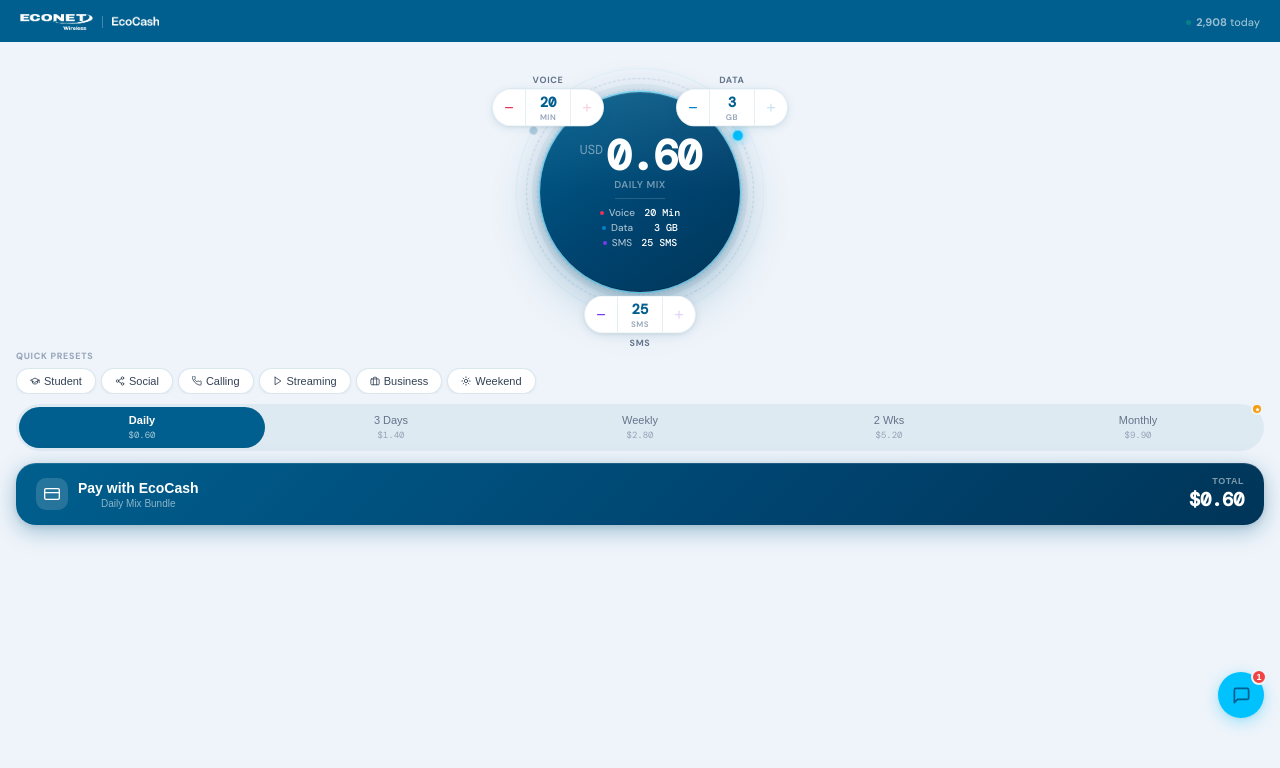
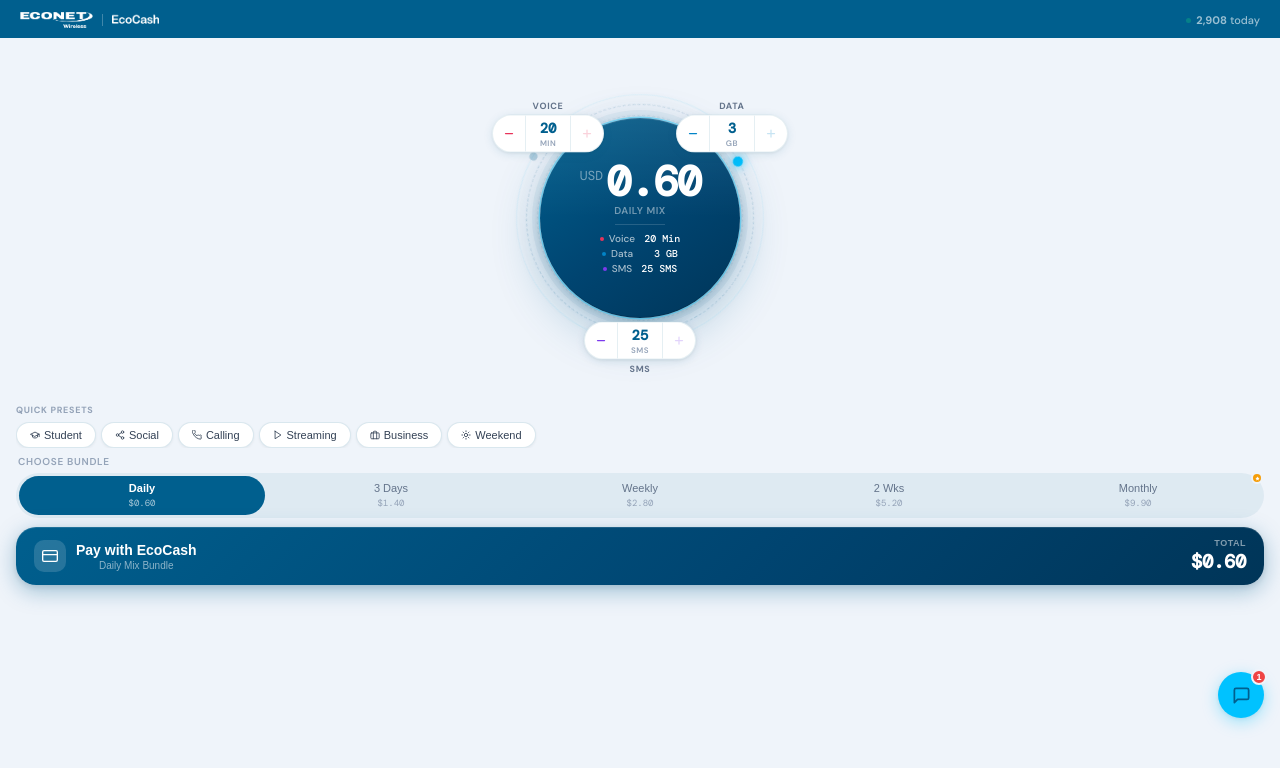
Before and after one commit to Lenkartel/Econet-v2, a website: page index.html in a window 1280 px wide. Drawn offline with nearby package versions, Linux system fonts and the light colour scheme; a web font is replaced by a local one.

Commit message:
Update index.html

```diff
--- a/index.html
+++ b/index.html
@@ -74,7 +74,7 @@
 .hdr{
   flex-shrink:0;
   background:var(--blue);
-  padding:max(14px,env(safe-area-inset-top)) 20px 12px;
+  padding:max(12px,env(safe-area-inset-top)) 20px 10px;
   display:flex;align-items:center;justify-content:space-between;
 }
 .logo{display:flex;align-items:center;gap:9px}
@@ -91,11 +91,13 @@
   We set explicit height to prevent overflow into other zones.
 */
 .circle-zone{
-  flex-shrink:0;
-  height:300px;
+  flex:1;
+  min-height:260px;
+  max-height:min(360px,55vw + 120px);
   display:flex;align-items:center;justify-content:center;
   position:relative;
   background:var(--bg);
+  /* No overflow:hidden — pods extend beyond circle edge */
 }
 
 /* Soft radial glow behind circle */
@@ -109,7 +111,7 @@
 
 /* The circle */
 .circle{
-  width:200px;height:200px;border-radius:50%;
+  width:min(200px,52vw);height:min(200px,52vw);border-radius:50%;
   background:linear-gradient(145deg,var(--blue) 0%,var(--blue2) 55%,var(--blue3) 100%);
   box-shadow:
     0 0 0 1.5px rgba(0,194,255,.4),
@@ -131,7 +133,7 @@
 /* Orbiting rings — visible on light background */
 .circle-ring{
   position:absolute;
-  width:228px;height:228px;border-radius:50%;
+  width:min(228px,59vw);height:min(228px,59vw);border-radius:50%;
   border:1.5px dashed rgba(0,95,142,.18);
   animation:ringRot 12s linear infinite;
   pointer-events:none;z-index:1;
@@ -155,7 +157,7 @@
 /* Outer slow ring */
 .circle-ring-outer{
   position:absolute;
-  width:248px;height:248px;border-radius:50%;
+  width:min(248px,64vw);height:min(248px,64vw);border-radius:50%;
   border:1px solid rgba(0,194,255,.08);
   animation:ringRot 30s linear infinite reverse;
   pointer-events:none;z-index:0;
@@ -228,7 +230,7 @@
 /* ══════ ZONE 3 — PRESETS ══════ */
 .presets-zone{
   flex-shrink:0;
-  padding:8px 16px 6px;
+  padding:6px 16px 4px;
   background:var(--bg);
 }
 .preset-label{font-size:9px;font-weight:700;text-transform:uppercase;letter-spacing:.7px;color:var(--t4);margin-bottom:6px}
@@ -250,9 +252,10 @@
 .preset-chip.active{background:var(--blue);border-color:var(--blue);color:#fff;box-shadow:0 3px 10px rgba(0,95,142,.25)}
 
 /* ══════ ZONE 4 — PLAN SELECTOR ══════ */
+.plan-zone-label{font-size:10px;font-weight:600;text-transform:uppercase;letter-spacing:.7px;color:var(--t4);margin-bottom:5px;padding:0 2px;}
 .plan-zone{
   flex-shrink:0;
-  padding:4px 16px 6px;
+  padding:3px 16px 5px;
   background:var(--bg);
 }
 .plan-track{
@@ -262,7 +265,7 @@
 }
 .plan-btn{
   flex:1;display:flex;flex-direction:column;align-items:center;
-  padding:7px 3px;border-radius:var(--rp);border:none;cursor:pointer;
+  padding:6px 3px;border-radius:var(--rp);border:none;cursor:pointer;
   background:transparent;
   transition:background .16s;position:relative;outline:none;
 }
@@ -277,11 +280,11 @@
 /* ══════ ZONE 5 — PAY BUTTON ══════ */
 .pay-zone{
   flex-shrink:0;
-  padding:6px 16px max(18px,env(safe-area-inset-bottom));
+  padding:4px 16px max(14px,env(safe-area-inset-bottom));
   background:var(--bg);
 }
 .pay-btn{
-  width:100%;min-height:54px;padding:13px 20px;
+  width:100%;min-height:50px;padding:11px 18px;
   border:none;border-radius:var(--r20);cursor:pointer;
   background:linear-gradient(135deg,var(--blue) 0%,var(--blue2) 60%,var(--blue3) 100%);
   display:flex;align-items:center;justify-content:space-between;
@@ -509,6 +512,7 @@
 
   <!-- ZONE 4: PLAN SELECTOR -->
   <div class="plan-zone">
+    <div class="plan-zone-label">Choose bundle</div>
     <div class="plan-track" role="tablist">
       <button class="plan-btn active" data-key="daily" role="tab" aria-selected="true" onclick="switchPlan('daily')">
         <span class="plan-btn-name">Daily</span><span class="plan-btn-price" id="pp-daily">$0.60</span>
```
